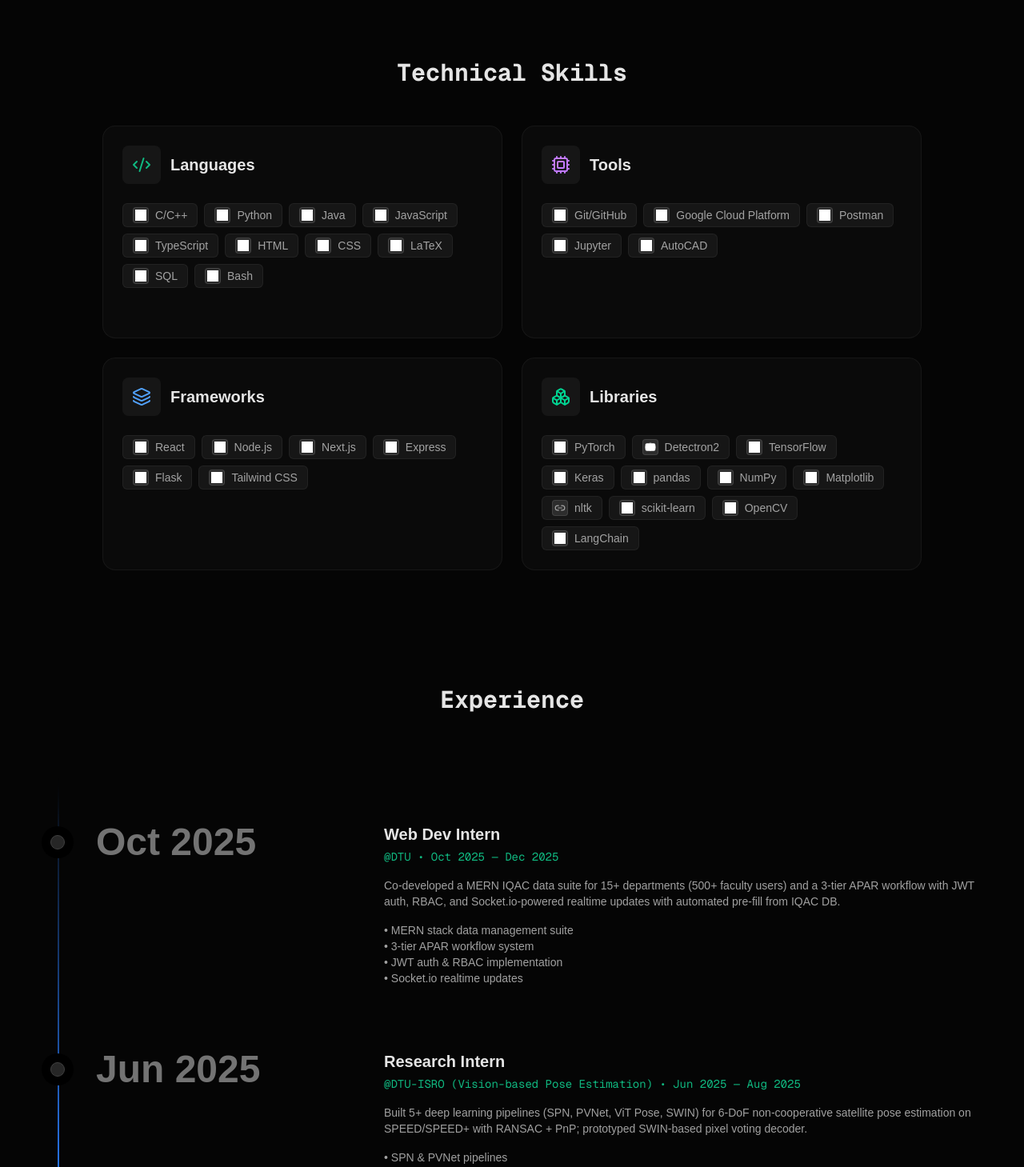
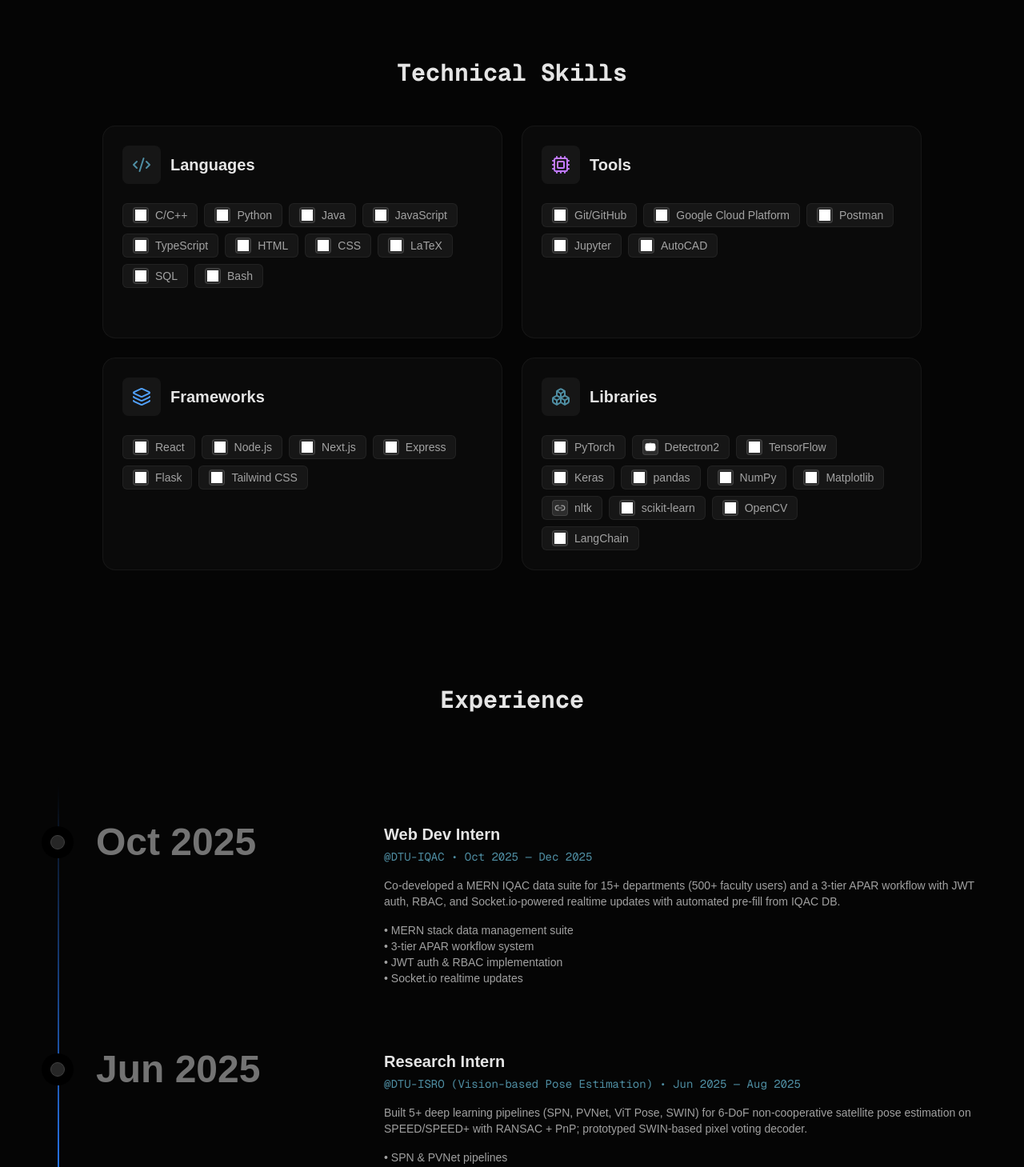
Before and after one commit to wolgwang1729/Portfolio, a Next.js app: page / in a window 1280 px wide. Shown: the part 1330-2789 px from the top of the page at 80% size. Built offline with nearby package versions, Linux system fonts and the light colour scheme; grey boxes are pictures that could not be loaded.

Commit message:
changed green to blue

```diff
--- a/src/app/globals.css
+++ b/src/app/globals.css
@@ -7,7 +7,7 @@
   --color-surface: #0a0a0a;
   --color-primary: #e5e5e5;
   --color-secondary: #a3a3a3;
-  --color-accent: #10b981;
+  --color-accent: #4f8ea3;
 }
 
 @layer base {
--- a/src/components/Contact.tsx
+++ b/src/components/Contact.tsx
@@ -9,9 +9,9 @@ const contactLinks = [
     value: 'mayankyadav1729@gmail.com',
     href: 'mailto:mayankyadav1729@gmail.com',
     icon: Mail,
-    color: 'text-emerald-400',
-    borderColor: 'hover:border-emerald-400/50',
-    bgHover: 'hover:bg-emerald-400/10',
+    color: 'text-accent',
+    borderColor: 'hover:border-accent/50',
+    bgHover: 'hover:bg-accent/10',
   },
   {
     name: 'LinkedIn',
--- a/src/components/Experience.tsx
+++ b/src/components/Experience.tsx
@@ -13,7 +13,7 @@ export default function Experience() {
             Web Dev Intern
           </h3>
           <p className="text-accent text-sm font-mono mb-4">
-            @DTU • Oct 2025 — Dec 2025
+            @DTU-IQAC • Oct 2025 — Dec 2025
           </p>
           <p className="mb-4 text-xs md:text-sm font-normal text-neutral-400">
             Co-developed a MERN IQAC data suite for 15+ departments (500+
--- a/src/components/Footer.tsx
+++ b/src/components/Footer.tsx
@@ -7,7 +7,7 @@ const contactLinks = [
     name: 'Email',
     href: 'mailto:mayankyadav1729@gmail.com',
     icon: Mail,
-    hover: 'hover:text-emerald-400',
+    hover: 'hover:text-accent',
   },
   {
     name: 'LinkedIn',
--- a/src/components/Profiles.tsx
+++ b/src/components/Profiles.tsx
@@ -1,6 +1,6 @@
 'use client'
 import { motion } from 'framer-motion'
-import { Link2, Target, Trophy, Star, Medal } from 'lucide-react'
+import { Link2, Target, Shield, Star, Hexagon } from 'lucide-react'
 
 const contactProfiles = [
   { name: 'GitHub', href: 'https://github.com/wolgwang', icon: 'https://raw.githubusercontent.com/rahuldkjain/github-profile-readme-generator/master/src/images/icons/Social/github.svg' },
@@ -118,7 +118,7 @@ export default function Profiles() {
               viewport={{ once: true }}
               className="text-2xl font-mono font-bold text-primary mb-8 flex items-center gap-2"
              >
-               <Trophy className="w-6 h-6 text-yellow-400" />
+               <Shield className="w-6 h-6 text-accent" />
                Positions of Responsibility
              </motion.h3>
 
@@ -146,7 +146,7 @@ export default function Profiles() {
               viewport={{ once: true }}
               className="text-2xl font-mono font-bold text-primary mb-6 flex items-center gap-2"
             >
-              <Medal className="w-6 h-6 text-amber-300" />
+              <Hexagon className="w-6 h-6 text-accent" />
               Achievements
             </motion.h3>
             <div className="grid sm:grid-cols-1 gap-4">
--- a/src/components/Projects.tsx
+++ b/src/components/Projects.tsx
@@ -7,7 +7,7 @@ const projects = [
     title: 'Open Source: NN-SVG',
     description: 'Shipped a feature to NN-SVG (5.6k+ stars) that lets researchers upload custom textures for input layers in publication-ready neural network diagrams.',
     tags: ['JavaScript', 'Three.js', 'OSS'],
-    icon: <Sparkles className="w-6 h-6 text-emerald-400" />,
+    icon: <Sparkles className="w-6 h-6 text-accent" />,
     links: { github: 'https://github.com/alexlenail/NN-SVG/pull/68', demo: 'https://alexlenail.me/NN-SVG/AlexNet.html' },
     highlight: 'OSS Feature'
   },
--- a/src/components/TechStack.tsx
+++ b/src/components/TechStack.tsx
@@ -85,7 +85,7 @@ export default function TechStack() {
           />
           <SkillCard
             title="Libraries"
-            icon={<Boxes className="w-6 h-6 text-emerald-400" />}
+            icon={<Boxes className="w-6 h-6 text-accent" />}
             items={skills.Libraries}
             delay={0.3}
           />
--- a/tailwind.config.ts
+++ b/tailwind.config.ts
@@ -13,7 +13,7 @@ const config: Config = {
         surface: "#0a0a0a",
         primary: "#e5e5e5",
         secondary: "#a3a3a3",
-        accent: "#10b981",
+        accent: "#4f8ea3",
       },
       fontFamily: {
         sans: ["var(--font-geist-sans)"],
```
